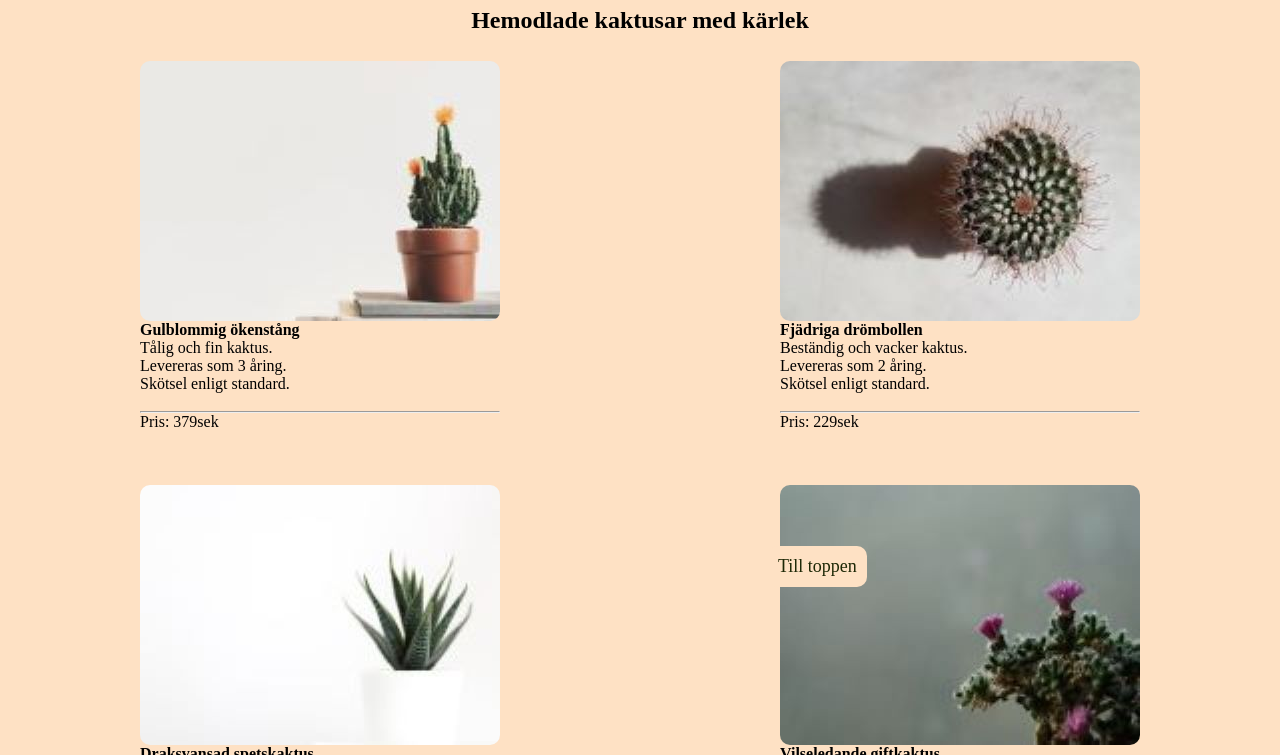
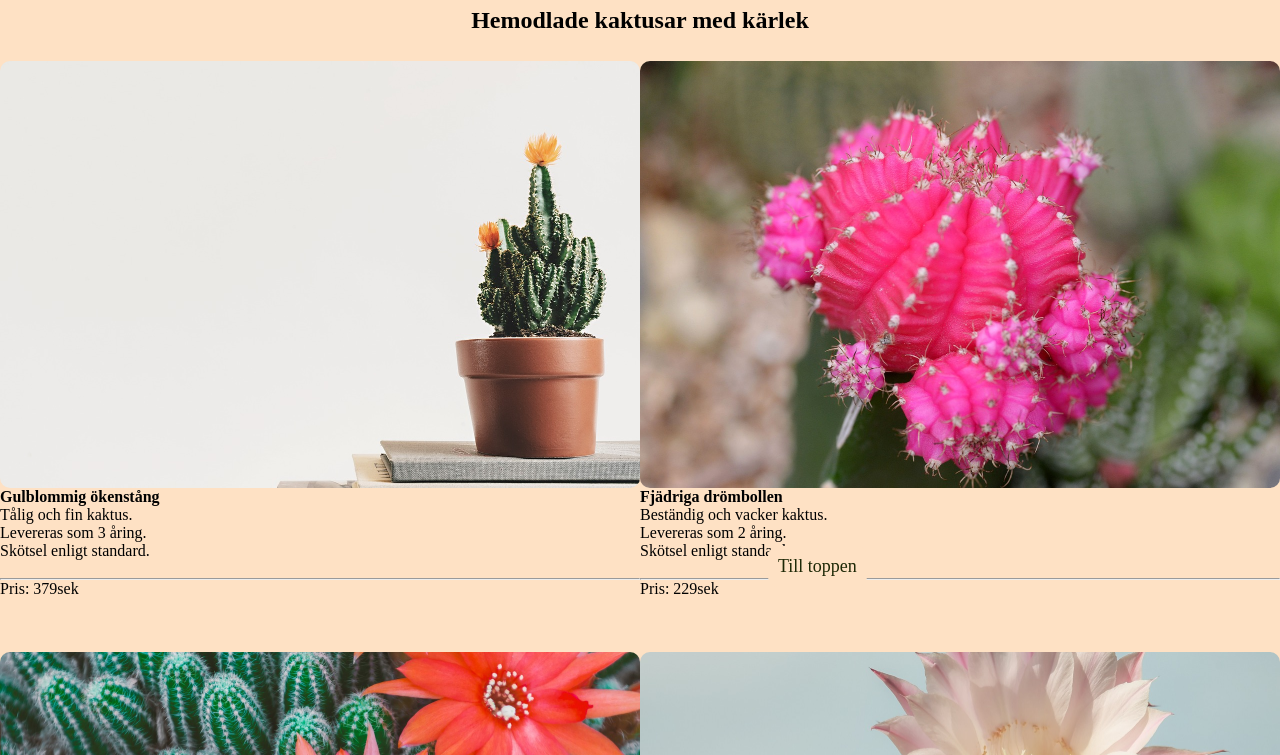
Before and after one commit to martinaholmquist/CactusHTML, a plain HTML site: page kaktus.html in a window 1280 px wide. Shown: the part 197-952 px from the top of the page. Drawn offline with Linux system fonts and the light colour scheme; a web font is replaced by a local one.

Commit message:
byter bilder

```diff
--- a/kaktus.html
+++ b/kaktus.html
@@ -32,7 +32,7 @@
     <h2>Hemodlade kaktusar med kärlek <br><br></h2>
     <article>
         <figure class="pictures1">
-            <img id="Gulblommig" src="gulblommig.jpg" alt="kaktus ett" width="180" height="130">
+            <img id="Gulblommig" src="xgulblommig.jpg" alt="kaktus ett" width="180px" height="130px">
             <figcaption id="Gulblommigtext">
                 <b> Gulblommig ökenstång</b> <br> Tålig och fin kaktus.<br> Levereras som 3 åring. <br> Skötsel
                 enligt standard. <br> <br>
@@ -41,7 +41,7 @@
         </figure>
 
         <figure class="pictures1">
-            <img id="Fjadrig" src="fjadrig.jpg" alt="kaktus två" width="180" height="130">
+            <img id="Fjadrig" src="xxfjadrig.jpg" alt="kaktus två" width="180px" height="130px">
             <figcaption id="Fjadrigtext">
                 <b> Fjädriga drömbollen</b> <br> Beständig och vacker kaktus.<br> Levereras som 2 åring. <br> Skötsel
                 enligt standard. <br> <br>
@@ -55,7 +55,7 @@
     <article>
         <figure class="pictures1">
             <br><br><br>
-            <img id="Draksvans" src="draksvans.jpg" alt="kaktus tre" width="180" height="130">
+            <img id="Draksvans" src="xdraksvans.jpg" alt="kaktus tre" width="180px" height="130px">
             <figcaption>
                 <b> Draksvansad spetskaktus</b> <br> Känslig och ömtålig kaktus.<br> Levereras som 7 åring. <br> Skötsel
                 enligt beskrivning. <br> <br>
@@ -64,7 +64,7 @@
         </figure>
         <figure class="pictures1">
             <br><br><br>
-            <img id="Vilseledande" src="vilseledande.jpg" alt="kaktus fyra" width="180" height="130">
+            <img id="Vilseledande" src="xvilseledande.jpg" alt="kaktus fyra" width="180px" height="130px">
             <figcaption>
                 <b> Vilseledande giftkaktus</b> <br> Överlevare och giftig.<br> Levereras som 1 åring. <br>
                 Skötsel enligt beskrivning. <br> <br>
```
Also changed, not shown: index.html (+2 -2 lines), xdraksvans.jpg (added), xfjadrig.jpg (added), xgulblommig.jpg (added), xvilseledande.jpg (added), xxfjadrig.jpg (added).
